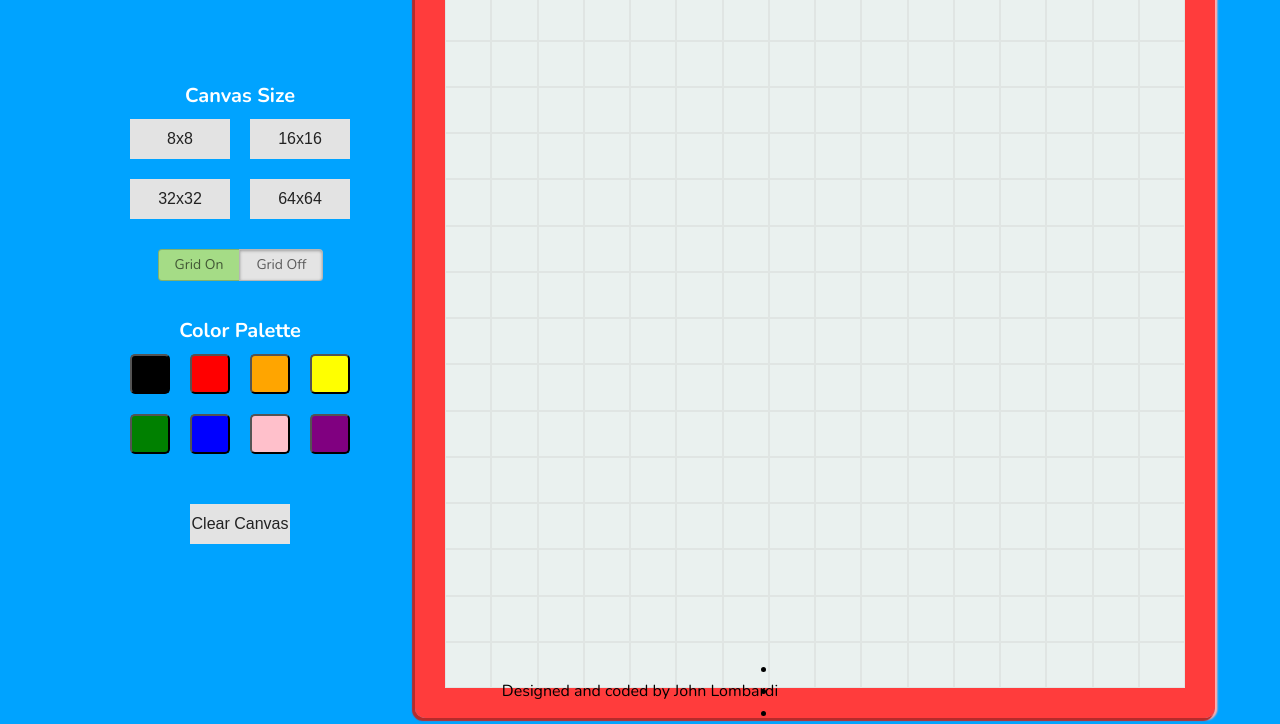
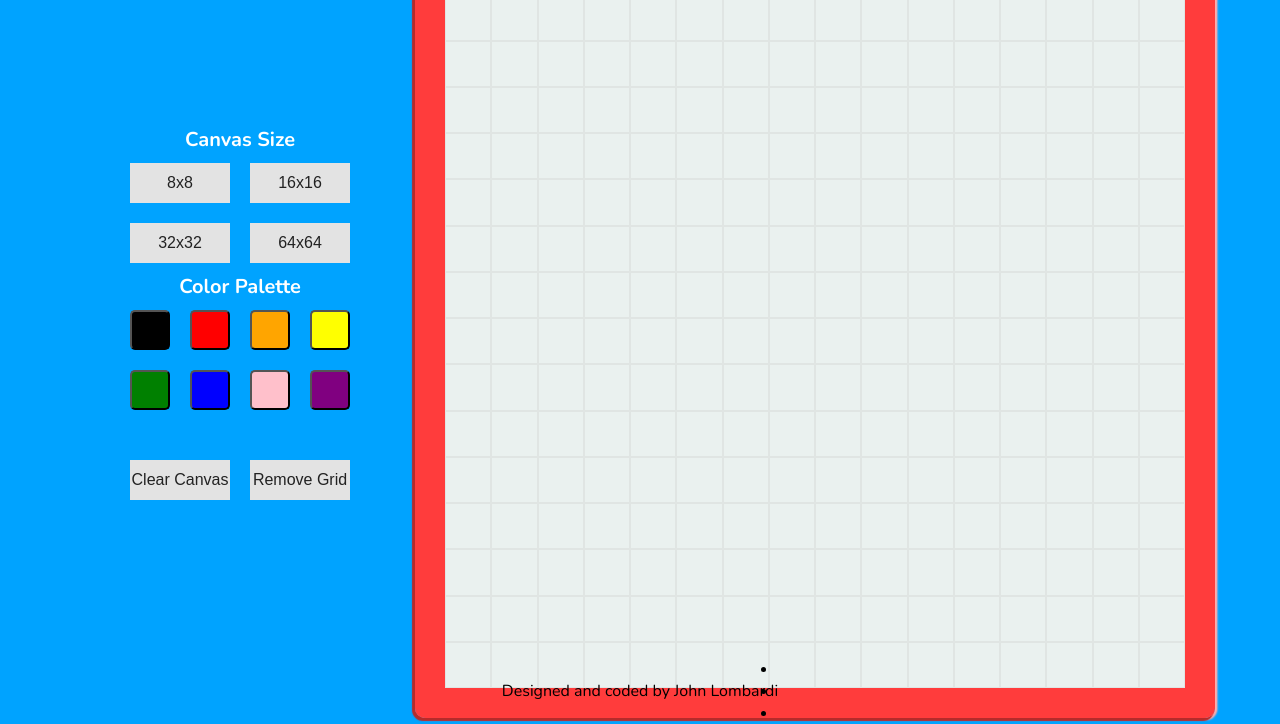
Before and after one commit to johnlombardi389/etch-a-sketch, a plain HTML site: page index.html in a window 1280 px wide. Shown: the part 138-862 px from the top of the page. Drawn offline with nearby package versions, Linux system fonts and the light colour scheme.

Commit message:
Changed remove grid in html from input to a single button

```diff
--- a/index.html
+++ b/index.html
@@ -38,6 +38,7 @@
             <button class="btn btn-slide" id="threetwo">32x32</button>
             <button class="btn btn-slide" id="sixfour">64x64</button>
           </div>
+          <!--
           <div class="switch-field">
             <input
               type="radio"
@@ -49,7 +50,7 @@
             <label for="radio-one">Grid On</label>
             <input type="radio" id="radio-two" name="switch-one" value="off" />
             <label for="radio-two">Grid Off</label>
-          </div>
+          </div>-->
         </div>
         <div class="color-pal">
           <h2>Color Palette</h2>
@@ -66,6 +67,7 @@
         </div>
         <div class="erasers">
           <button class="btn btn-slide" id="clear">Clear Canvas</button>
+          <button class="btn btn-slide">Remove Grid</button>
         </div>
       </div>
       <div class="grid-container" id="container"></div>
```
